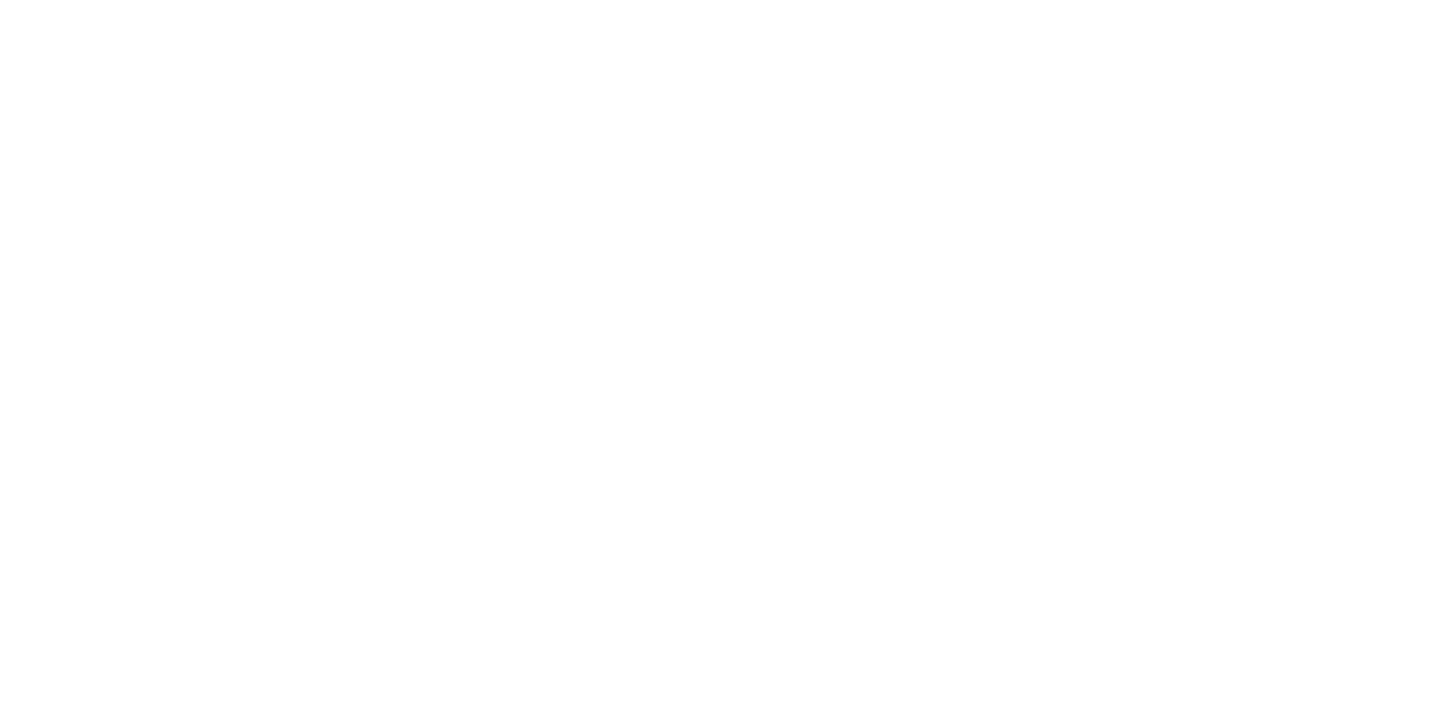
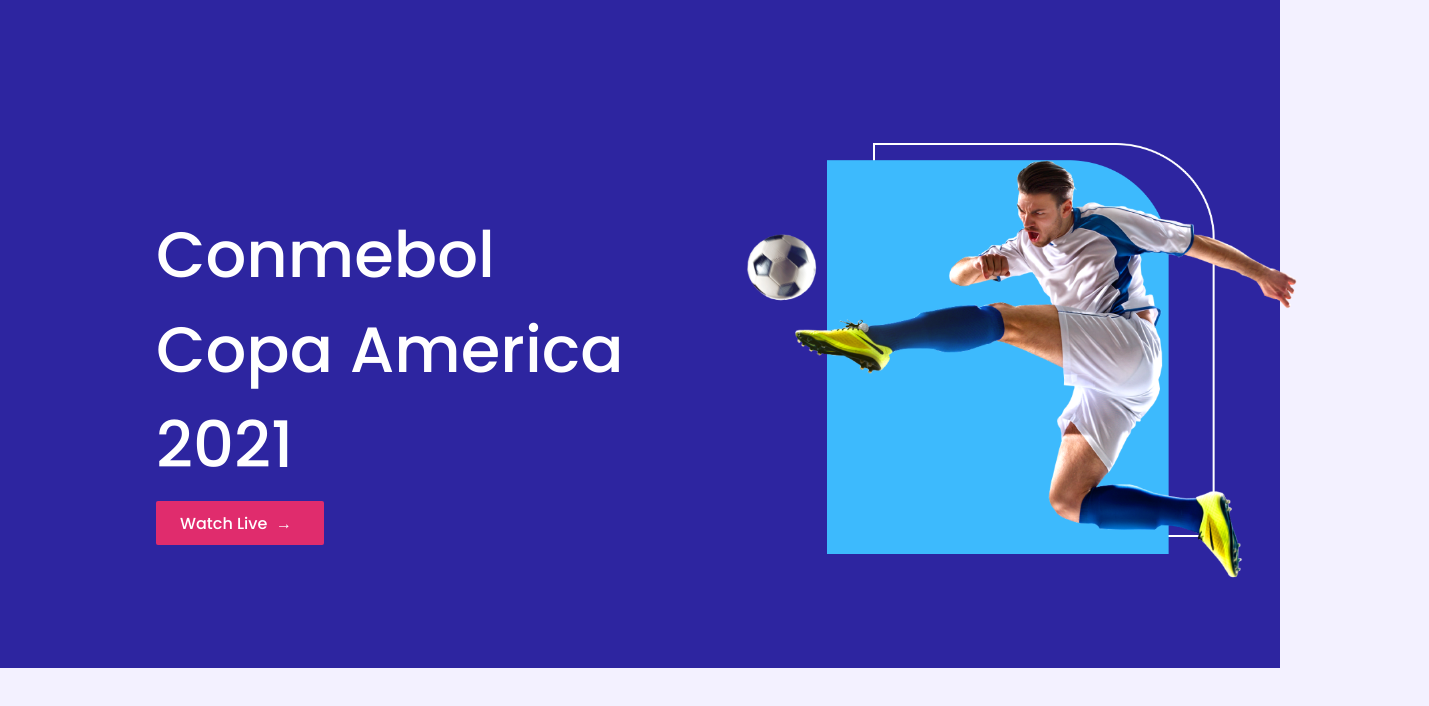
Before and after one commit to Abhijitkp/Milestone2_Assingment_responsive-football, a plain HTML site: page index.html in a window 1280 px wide. Shown: the whole page, 1429 px wide, since content can reach past the window. Drawn offline with Linux system fonts and the light colour scheme.

Commit message:
top-section done without animation

```diff
--- a/css/style.css
+++ b/css/style.css
@@ -1,3 +1,92 @@
-.body{
+/* fonts from google poppins medium 500*/
+@import url('https://fonts.googleapis.com/css2?family=Poppins:wght@500&display=swap');
+
+
+/* =========================*\
+
+ Common Style  or utilities
+
+ \*=========================*/
+
+body{
+    font-family: 'Poppins', sans-serif;
+    background-color: #F3F1FF;
+    margin: 0;
+    padding:0;
+}
+
+main{
 
 }
+
+.container{
+    background-color: #2D25A0;
+
+}
+
+
+/* =========================*\
+
+ Banner Style
+
+ \*=========================*/
+
+ .banner-class{
+     display :grid;
+     grid-template-columns: repeat(2,1fr);
+     grid-column-gap: 102px;;
+     padding-top : 143px;
+     padding-bottom:80px;
+
+ }
+.banner-info{
+    color: white;
+    display: flex;
+    flex-direction: column;
+    justify-content: flex-start;
+    font-size: 64px;
+    margin-left: 156px;
+}
+.banner-info-paragraph{
+    width :485px;
+    height: 230px;
+
+}
+.banner-info-button-symbol{
+    width: 168px; ;
+    height: 44px;
+    display: flex;
+    align-items: center;
+
+    /* display: grid;
+    grid-template-columns: repeat(2,1fr); */
+    background-color: #E02C6D;
+    border-radius: 2px;
+}
+.Watch-live-button{
+    width: 88px;
+    height: 24px;
+    font-size: 16px;
+    /* Padding : 10px 24px 10px 24px;  */
+     padding-left: 24px;
+    padding-top: 10px;
+    padding-bottom: 10px;
+    color: white;
+    text-decoration: none;
+
+
+}
+
+.symbol-class{
+    display: inline-block;
+
+    font-size: 16px;
+    margin-left: 8px;
+}
+
+.banner-image img{
+     width: 556px;
+     height: 438px;
+     margin-right: 130px;
+     /* margin-bottom: 86px; */
+ }
--- a/index.html
+++ b/index.html
@@ -1,12 +1,47 @@
 <!DOCTYPE html>
 <html lang="en">
+
 <head>
     <meta charset="UTF-8">
     <meta http-equiv="X-UA-Compatible" content="IE=edge">
     <meta name="viewport" content="width=device-width, initial-scale=1.0">
     <title>Responsive Football</title>
+    <!-- Font Awesome -->
+    <script src="https://kit.fontawesome.com/93792be909.js" crossorigin="anonymous"></script>
+
+    <!-- Stylesheet Link -->
+    <link rel="stylesheet" href="css/style.css">
 </head>
+
 <body>
+    <!-- header start -->
+    <!-- header end -->
 
+    <!-- main start -->
+
+    <main>
+        <section class="container">
+            <div class="banner-class">
+                <div class="banner-info">
+                    <p class="banner-info-paragraph">Conmebol <br>Copa America <br> 2021</p>
+                    <div class="banner-info-button-symbol">
+                        <a class="Watch-live-button" href="https://github.com" target="_blink">Watch Live </a> <!--&#8594-->
+                        <p class="symbol-class">&#8594;</p>
+
+                    </div>
+
+                </div>
+
+                <div class="banner-image">
+                    <img src="images/banner.png" alt="banner picture of a kicking football">
+                </div>
+            </div>
+        </section>
+    </main>
+    <!-- main ends -->
+
+    <!-- footer starts -->
+    <!-- footer ends -->
 </body>
+
 </html>
```
Also changed, not shown: images/transitionPictures/cup.jpg (added).
